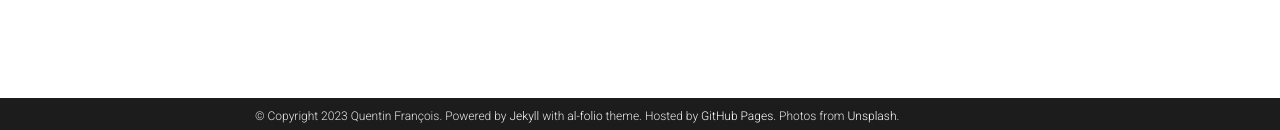
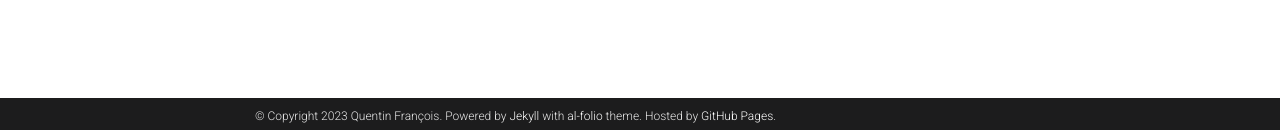
Before and after one commit to qufrancois/qufrancois.github.io, a Jekyll site: the page built from _pages/about.md, in a window 1280 px wide. Shown: the part 767-897 px from the top of the page. Built offline with Jekyll 4.4.1, drawn with Linux system fonts in a browser that asks for light colours; full-size pictures stand in for the smaller copies a plugin makes; comment, search, counter and statistics services are not loaded; a style sheet for code colours, icons or effects is not loaded.

```diff
--- a/_config.yml
+++ b/_config.yml
@@ -12,8 +12,7 @@
 footer_text: >
   Powered by <a href="https://jekyllrb.com/" target="_blank">Jekyll</a> with <a href="https://github.com/alshedivat/al-folio">al-folio</a> theme.
   Hosted by <a href="https://pages.github.com/" target="_blank">GitHub Pages</a>.
-  Photos from <a href="https://unsplash.com" target="_blank">Unsplash</a>.
-keywords:  # add your own keywords or leave empty
+keywords: # add your own keywords or leave empty
 
 lang: en # the language of your site (for example: en, fr, cn, ru, etc.)
 icon: ⚛️  # the emoji used as the favicon (alternatively, provide image name in /assets/img/)
--- /dev/null
+++ b/google557a58548594b276.html
@@ -0,0 +1 @@
+google-site-verification: google557a58548594b276.html
```
